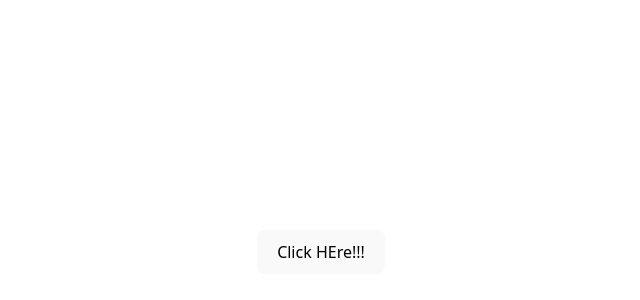
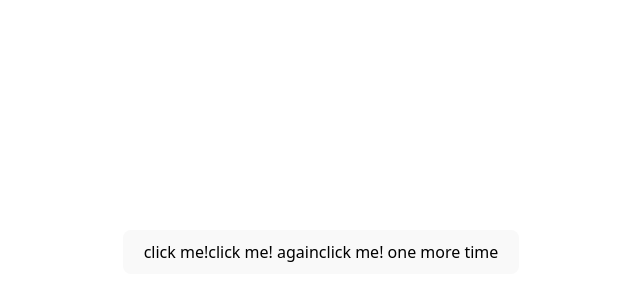
Before and after one commit to BasmaKuhail/gsg-first-project, a React (Vite) app: page / in a window 1280 px wide. Shown: the part 148-448 px from the top of the page, without its empty margins (319-959 px from the left). Built offline with nearby package versions, Linux system fonts and the light colour scheme.

Commit message:
more about type script

```diff
--- a/src/App.jsx
+++ b/src/App.jsx
@@ -7,11 +7,15 @@ import USeRef from './components/reactHooks/UseRef'
 import UseMemo from './components/reactHooks/UseMemo'
 import USeCallBack from './components/reactHooks/UseCallBack'
 import Button from './components/TypeScript/Button'
+import ButtonWithAtributes from './components/TypeScript/Atributes'
+import Arrays from './components/TypeScript/Arrays'
 function App() {
 
-  return (
-    <Button onClick={() => console.log("clicker")}>Click HEre!!!</Button>
-  )
+  return (<>
+    {/* <Button onClick={() => console.log("clicker")}>Click HEre!!!</Button> */}
+
+    <Arrays/>
+  </>)
 }
 
 export default App
--- /dev/null
+++ b/src/components/TypeScript/Arrays.tsx
@@ -0,0 +1,24 @@
+const btnOptions = [
+    "click me!",
+    "click me! again",
+    "click me! one more time",
+] as const;
+
+type USer = {
+    sessionId: string,
+    name: string
+}
+
+//the gust will have the user props except the omitted one which in this case is name
+type guest = Omit<USer, "name">;
+
+export default function Arrays() {
+    return(<>
+        <button>
+            {btnOptions.map((ot) => {
+                return ot
+            })}
+        </button>
+
+    </>)
+}
--- /dev/null
+++ b/src/components/TypeScript/Atributes.tsx
@@ -0,0 +1,25 @@
+import { ComponentProps, ReactNode } from "react"
+
+type ButtonProps = React.ComponentPropsWithoutRef<'button'> & {
+    variant?: "primary" | "secondary",
+    children: ReactNode
+}
+
+export default function ButtonWithAtributes({children, type, autoFocus, ...rest}:ButtonProps){
+    return(<>
+        <button type={type} autoFocus={autoFocus} {...rest} >{children}</button>
+    </>)
+}
+
+
+// type ButtonProps = {
+//     children: ReactNode,
+//     type: "submit" | "reset" | "button",
+//     autoFocus: boolean
+// }
+// export default function ButtonWithAtributes({children, type, autoFocus}:ButtonProps){
+//     return(<>
+//         {/* {console.log(children)} */}
+//         <button type={type} autoFocus={autoFocus}>{children}</button>
+//     </>)
+// }
```
Also changed, not shown: src/components/TypeScript/HooksTS.tsx (added, +16 -0 lines).
